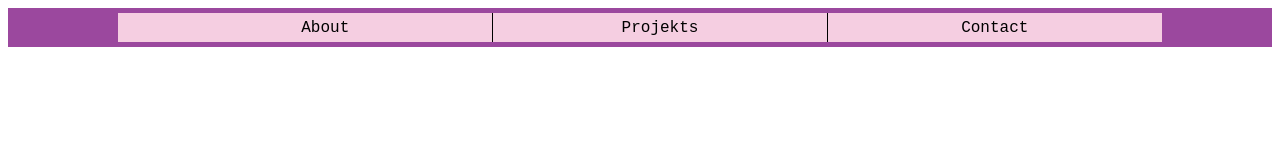
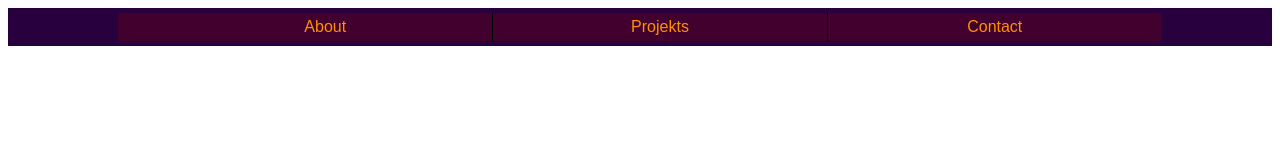
Before and after one commit to emil7809/mygitexercise, a plain HTML site: page index.html in a window 1280 px wide. Drawn offline with Linux system fonts and the light colour scheme.

Commit message:
ekstra styling added

```diff
--- a/style.css
+++ b/style.css
@@ -1,5 +1,5 @@
 header {
-  background-color: rgb(155, 72, 158);
+  background-color: rgb(39, 0, 61);
   padding: 5px;
 }
 li {
@@ -18,12 +18,15 @@ ul {
   margin: 0 auto;
   display: flex;
   justify-content: center;
-  background-color: rgb(245, 206, 225);
+  background-color: rgba(92, 0, 31, 0.5);
   width: 80%;
 }
 
 li a {
   text-decoration: none;
-  color: black;
-  font-family: "Courier New", Courier, monospace;
+  color: rgb(255, 145, 0);
+  font-family: sans-serif;
 }
+li a:hover {
+  color: wheat;
+}
```
